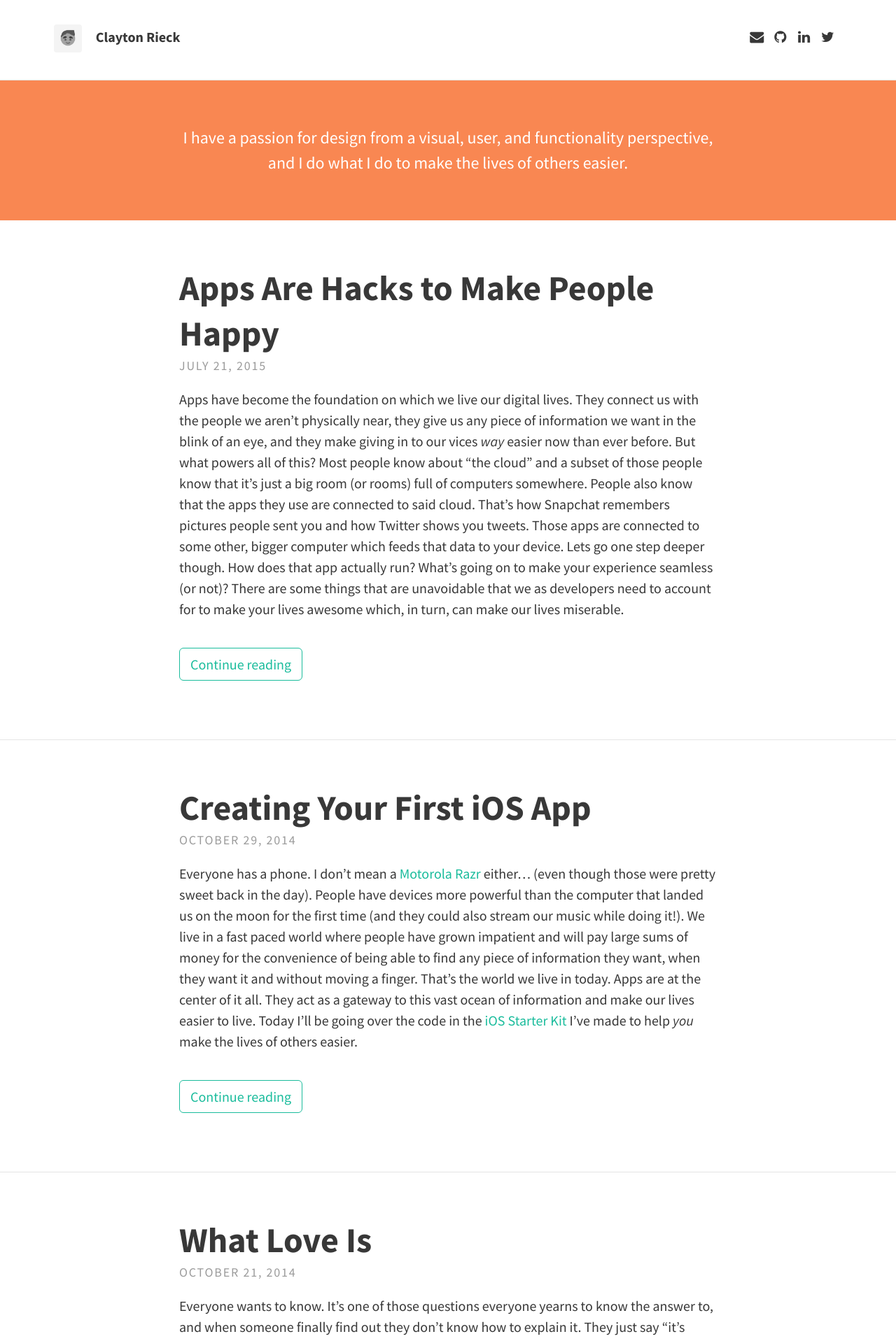
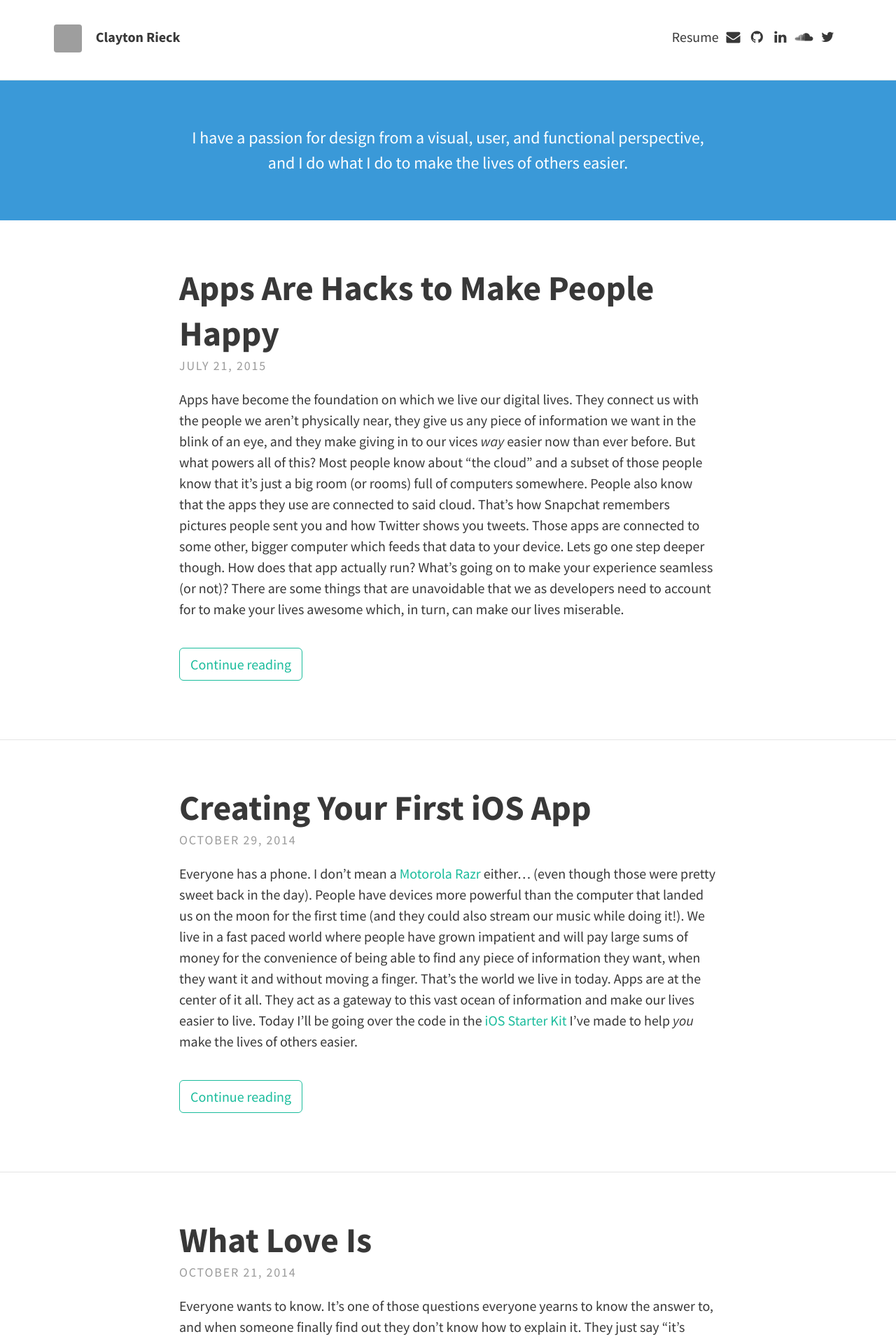
Before and after one commit to cjrieck/cjrieck.github.io, a Jekyll site: the page built from index.html, in a window 1280 px wide. Shown: the top 1917 px of the page at 70% size. Built offline with Jekyll 4.4.1, drawn with Linux system fonts in a browser that asks for light colours; nearby versions of some CDN libraries; the list of posts is cut into pages by our own code; grey boxes are pictures that could not be loaded.

Commit message:
add resume and ui tweaks

```diff
--- a/_config.yml
+++ b/_config.yml
@@ -6,13 +6,13 @@ url: "https://cjrieck.github.io" # the base hostname & protocol for your site
 theme:
   # Meta
   title: Clayton Rieck
-  avatar: avatar.png
+  avatar: clayton-gray.JPG
   gravatar: # Email MD5 hash
-  description: "A website with blog posts and pages" # used by search engines
+  description: "Clayton Rieck's personal website" # used by search engines
 
   # Header and footer text
   header_text: >
-     <p>I have a passion for design from a visual, user, and functionality perspective, and I do what I do to make the lives of others easier.</p>
+     <p>I have a passion for design from a visual, user, and functional perspective, and I do what I do to make the lives of others easier.</p>
   header_text_feature_image:
   footer_text: >
    Powered by <a href="http://jekyllrb.com">Jekyll</a> with <a href="https://rohanchandra.github.io/project/type/">Type Theme</a>
@@ -31,7 +31,7 @@ theme:
   linkedin: "https://www.linkedin.com/in/claytonrieck"  # Full URL
   pinterest:
   reddit:
-  soundcloud:
+  soundcloud: "mdown"
   stack_exchange:  # Full URL
   steam:
   tumblr:
--- a/_includes/header.html
+++ b/_includes/header.html
@@ -15,6 +15,11 @@
 	</div>
 	<nav class="site-nav">
 		<ul>
+			<li>
+				<a class="page-link" href="{{ '/Clayton_Rieck_Resume.pdf' | prepend: site.baseurl }}">
+					Resume
+				</a>
+			</li>
 			{% for page in site.pages %}
 			{% if page.title and page.hide != true %}
 			<li>
--- a/_sass/base/_variables.scss
+++ b/_sass/base/_variables.scss
@@ -26,5 +26,5 @@ $feature-image-text-color: #fff;
 $feature-image-size: cover; // options include "cover", "contain", "auto"
 
 // Header description box
-$header-desc-background-color: #F98752;
+$header-desc-background-color: #3A99D8;
 $header-desc-text-color: #FFF;
```
Also changed, not shown: 2 other files.
